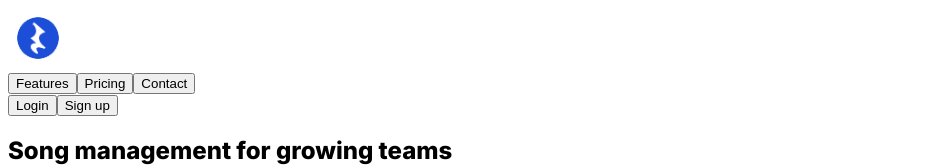
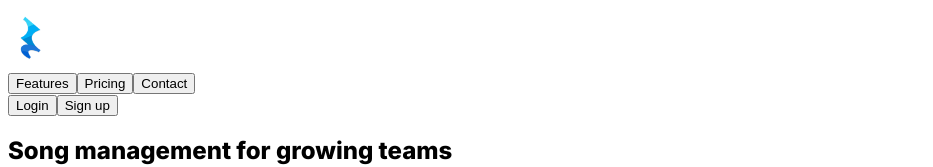
Before and after one commit to cadencechords/home, a Next.js app: page / in a window 1280 px wide. Shown: the top 167 px of the page, without its empty margins (0-933 px from the left). Built offline with nearby package versions, Linux system fonts and the light colour scheme; no server answers.

Commit message:
Updated icons

```diff
--- a/components/Navbar.js
+++ b/components/Navbar.js
@@ -7,7 +7,7 @@ export default function Navbar() {
   return (
     <nav className="mx-auto max-w-7xl px-4">
       <div className="flex bg-white justify-between items-center container p-3 border-b min-w-full">
-				<Image src={icon} alt="Cadence icon" height={60} width={60} />
+        <Image src={icon} alt="Cadence icon" height={60} width={45} />
         <div className="hidden md:block">
           <Link href="#features">
             <Button variant="text" color="gray" className="mr-2">
```
Also changed, not shown: public/icon.png, 1 other file (tests, documents, lock files or other folders). Lines whose indentation alone changed are shown as unchanged.
